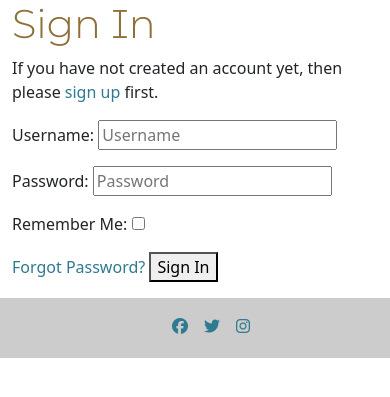
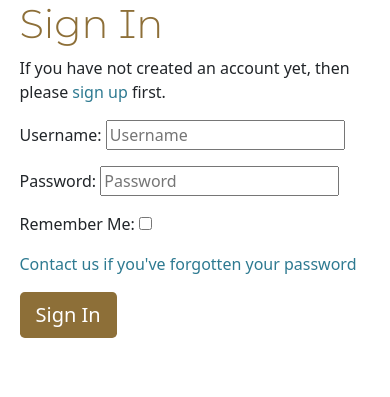
Before and after one commit to rkyzk/ecopost, a Django app: a page that uses templates/account/login.html in a window 390 px wide. Shown: the part 73-470 px from the top of the page. Run offline with Django 3.2, Linux system fonts and the light colour scheme; some libraries are stand-ins or nearby versions.

Commit message:
style buttons in add_story and sign-up, log-out, log-in pages

```diff
--- a/static/css/style.css
+++ b/static/css/style.css
@@ -50,7 +50,7 @@ h4 {
   font-family: 'Lato', sans-serif;
 }
 
-a {
+a, .font-blue {
   color:rgb(46, 122, 145);
 }
 
@@ -106,7 +106,13 @@ h1 {
 }
 
 .btn-submit {
-  background-color: rgb(149, 120, 67);
+  background-color:rgb(141, 111, 56);
+  color: #fff;
+  border: none;
+}
+
+.btn-right {
+  margin-left: 10px;
 }
 
 .image-wrapper {
@@ -138,6 +144,11 @@ footer {
 
 a {
   text-decoration: none;
+}
+
+/* account sign in */
+.btn-sign-in {
+  display: block;
 }
 
 @media screen and (max-width: 900px) {
@@ -192,6 +203,11 @@ a {
   .nav-menu {
     display: none;
  }
+
+  /* account_base.html */
+  .account-forms {
+    width: 90%;
+  }
 }
 
 @media screen and (min-width: 621px) {
--- a/templates/account/login.html
+++ b/templates/account/login.html
@@ -1,4 +1,4 @@
-{% extends "base.html" %}
+{% extends "account_base.html" %}
 
 {% load i18n %}
 {% load account socialaccount %}
@@ -39,8 +39,8 @@ for a {{ site_name }} account and sign in below:{% endblocktrans %}</p>
   {% if redirect_field_value %}
   <input type="hidden" name="{{ redirect_field_name }}" value="{{ redirect_field_value }}" />
   {% endif %}
-  <a class="button secondaryAction" href="{% url 'account_reset_password' %}">{% trans "Forgot Password?" %}</a>
-  <button class="primaryAction" type="submit">{% trans "Sign In" %}</button>
+  <p class="font-blue">Contact us if you've forgotten your password</p>
+  <button class="btn-lg btn-submit btn-sign-in mt-2" type="submit">{% trans "Sign In" %}</button>
 </form>
 
 {% endblock %}
--- a/templates/account/logout.html
+++ b/templates/account/logout.html
@@ -1,4 +1,4 @@
-{% extends "base.html" %}
+{% extends "account_base.html" %}
 
 {% load i18n %}
 
@@ -14,7 +14,7 @@
   {% if redirect_field_value %}
   <input type="hidden" name="{{ redirect_field_name }}" value="{{ redirect_field_value }}"/>
   {% endif %}
-  <button type="submit">{% trans 'Sign Out' %}</button>
+  <button type="submit" class="btn-lg btn-submit">{% trans 'Sign Out' %}</button>
 </form>
 
 
--- a/templates/account/password_reset.html
+++ b/templates/account/password_reset.html
@@ -1,4 +1,4 @@
-{% extends "account/base.html" %}
+{% extends "account_base.html" %}
 
 {% load i18n %}
 {% load account %}
@@ -17,7 +17,7 @@
     <form method="POST" action="{% url 'account_reset_password' %}" class="password_reset">
         {% csrf_token %}
         {{ form.as_p }}
-        <input type="submit" value="{% trans 'Reset My Password' %}" />
+        <input type="submit" class="btn-lg btn-submit mb-2" value="{% trans 'Reset My Password' %}" />
     </form>
 
     <p>{% blocktrans %}Please contact us if you have any trouble resetting your password.{% endblocktrans %}</p>
--- a/templates/account/password_reset_done.html
+++ b/templates/account/password_reset_done.html
@@ -1,4 +1,4 @@
-{% extends "account/base.html" %}
+{% extends "account_base.html" %}
 
 {% load i18n %}
 {% load account %}
--- a/templates/account/password_reset_from_key.html
+++ b/templates/account/password_reset_from_key.html
@@ -1,4 +1,4 @@
-{% extends "account/base.html" %}
+{% extends "account_base.html" %}
 
 {% load i18n %}
 {% block head_title %}{% trans "Change Password" %}{% endblock %}
--- a/templates/account/password_reset_from_key_done.html
+++ b/templates/account/password_reset_from_key_done.html
@@ -1,4 +1,4 @@
-{% extends "account/base.html" %}
+{% extends "account_base.html" %}
 
 {% load i18n %}
 {% block head_title %}{% trans "Change Password" %}{% endblock %}
--- a/templates/account/password_set.html
+++ b/templates/account/password_set.html
@@ -1,4 +1,4 @@
-{% extends "account/base.html" %}
+{% extends "account_base.html" %}
 
 {% load i18n %}
 
@@ -10,6 +10,6 @@
     <form method="POST" action="{% url 'account_set_password' %}" class="password_set">
         {% csrf_token %}
         {{ form.as_p }}
-        <input type="submit" name="action" value="{% trans 'Set Password' %}"/>
+        <input type="submit" class="btn-lg btn-submit" name="action" value="{% trans 'Set Password' %}"/>
     </form>
 {% endblock %}
--- a/templates/account/signup.html
+++ b/templates/account/signup.html
@@ -1,4 +1,4 @@
-{% extends "base.html" %}
+{% extends "account_base.html" %}
 
 {% load i18n %}
 
@@ -15,7 +15,7 @@
   {% if redirect_field_value %}
   <input type="hidden" name="{{ redirect_field_name }}" value="{{ redirect_field_value }}" />
   {% endif %}
-  <button type="submit">{% trans "Sign Up" %} &raquo;</button>
+  <button type="submit" class="btn-lg btn-submit">{% trans "Sign Up" %} &raquo;</button>
 </form>
 
 {% endblock %}
--- /dev/null
+++ b/templates/account_base.html
@@ -0,0 +1,72 @@
+{% load static %}
+<!DOCTYPE html>
+<html lang="en">
+  <head>
+    <meta charset="UTF-8">
+    <meta http-equiv="X-UA-Compatible" content="IE=edge">
+    <meta name="viewport" content="width=device-width, initial-scale=1.0">
+    <title>Eco Post</title>
+    <link href="https://cdn.jsdelivr.net/npm/bootstrap@5.0.1/dist/css/bootstrap.min.css" rel="stylesheet"
+      integrity="sha384-+0n0xVW2eSR5OomGNYDnhzAbDsOXxcvSN1TPprVMTNDbiYZCxYbOOl7+AMvyTG2x" crossorigin="anonymous">
+    <link rel="preconnect" href="https://fonts.googleapis.com">
+    <link rel="preconnect" href="https://fonts.gstatic.com" crossorigin>
+    <link href="https://fonts.googleapis.com/css2?family=Lato:wght@400&family=Montserrat+Alternates:wght@300&display=swap" rel="stylesheet">
+    <script src="https://ajax.googleapis.com/ajax/libs/jquery/3.6.4/jquery.min.js"></script>
+    <script type="text/javascript"  src="//cdnjs.cloudflare.com/ajax/libs/lodash.js/0.10.0/lodash.min.js"></script>
+    <script src="https://cdn.jsdelivr.net/npm/bootstrap@5.0.1/dist/js/bootstrap.bundle.min.js" integrity="sha384-gtEjrD/SeCtmISkJkNUaaKMoLD0//ElJ19smozuHV6z3Iehds+3Ulb9Bn9Plx0x4" crossorigin="anonymous"></script>
+    <link rel="stylesheet" href="{% static 'css/style.css' %}">
+  </head>
+  <body>
+    <!-- Navigation bar -->
+    <header class="header">
+      <div class="mobileHeader">
+        <a href="{% url 'home' %}">
+          <img src="/media/ecopost_logo.jpg" alt="logo (a green clover)" id="logo">
+        </a>
+        <button class="hamburger" onclick="{openMenu()}">|||</button>
+      </div>
+      <nav class="nav-menu">
+        <ul class="nav-list">
+          <li><a class="active" href="{% url 'home' %}">Home</a></li>
+          <li><a class="list-item" href="{% url 'search' %}">Search Stories</a></li>
+          {% if user.is_authenticated %}
+          <li><a class="list-item" href="{% url 'add_story' %}">Write stories</a></li>
+          <li><a class="list-item" href="{% url 'mypage' user.pk %}">My Page</a></li>
+          <li><a class="list-item" href="{% url 'account_logout' %}">Log Out</a></li>
+          {% else %}
+          <li><a class="list-item" href="{% url 'account_signup' %}">Become a Member</a></li>
+          <li><a class="list-item" href="{% url 'account_login' %}">Log in</a></li>
+          {% endif %}
+        </ul>
+      </nav>
+    </header>
+    <div class="d-flex justify-content-center">
+      <div class="account-forms">
+      {% block content %}
+
+      {% endblock content %}
+      </div>
+    </div>
+  </body>
+  <script>
+    setTimeout(function() {
+        let messages =document.getElementById("msg");
+        let alert = new bootstrap.Alert(messages);
+        alert.close();
+    }, 3000);
+
+    const menu = document.querySelector(".nav-menu");
+    let open;
+    function openMenu() {
+      if (open) {
+        menu.style.display = "none";
+        open = false;
+      } else if (!open) {
+        menu.style.display = "block";
+        open = true;
+      }
+    }
+  </script>
+  <script src="https://cdn.jsdelivr.net/npm/summernote@0.8.18/dist/summernote.min.js"></script>
+  <script src="https://kit.fontawesome.com/b78a20097c.js" crossorigin="anonymous"></script>
+</html>
--- a/templates/post_detail.html
+++ b/templates/post_detail.html
@@ -168,7 +168,7 @@
     return confirm(DELETE_POST);
   });
 
-  // delete comment
+  // Confirm before deleting comment
   const DELETE_COMMENT = "Are you sure you want to delete your comment?"
   $('.delete_comment').click(function() {
     return confirm(DELETE_COMMENT);
@@ -204,5 +204,5 @@
 //     commentBox.parentNode.replaceChild(updateCommentBox, commentBox);
 //   }
 
-  </script>
+</script>
 {% endblock content %}
```
Also changed, not shown: templates/add_story.html (+10 -2 lines), README.md.
